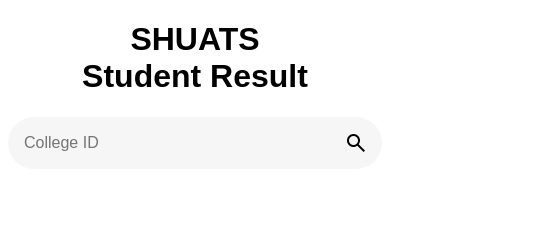
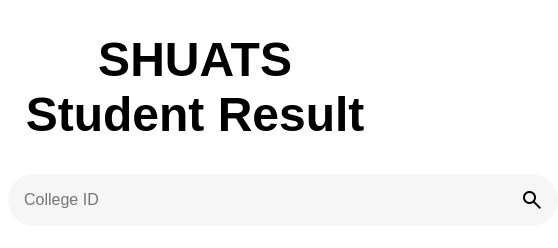
Before and after one commit to OfficialKovid/shuatsresult, a plain HTML site: page index.html in a window 390 px wide. Shown: the whole page, 558 px wide, since content can reach past the window. Drawn offline with nearby package versions, Linux system fonts and the light colour scheme.

Commit message:
Making it a bit responsive

```diff
--- a/style.css
+++ b/style.css
@@ -1,6 +1,7 @@
 h1{
     font-family: 'Lexend',sans-serif;
 }
+
 #search{
     width: max-content;
     background-color: #f6f6f6;
@@ -28,3 +29,14 @@ h1{
 .sIcon:hover{
     cursor: pointer;
 }
+
+
+@media(max-width: 750px) {
+    h1{
+        font-size: 3rem;
+    }
+
+    .sInput{
+        width: 30rem;
+    }
+}
```
